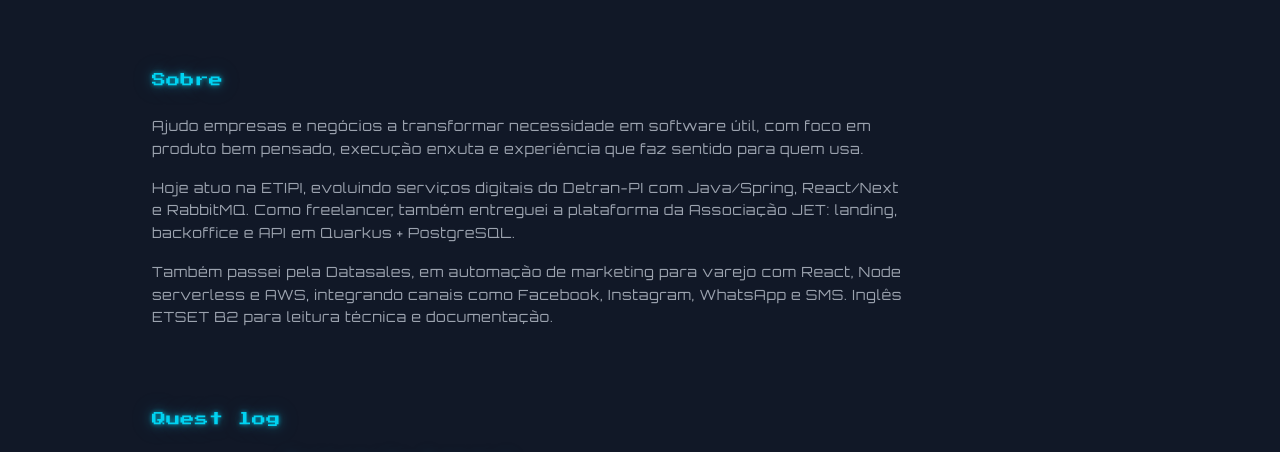
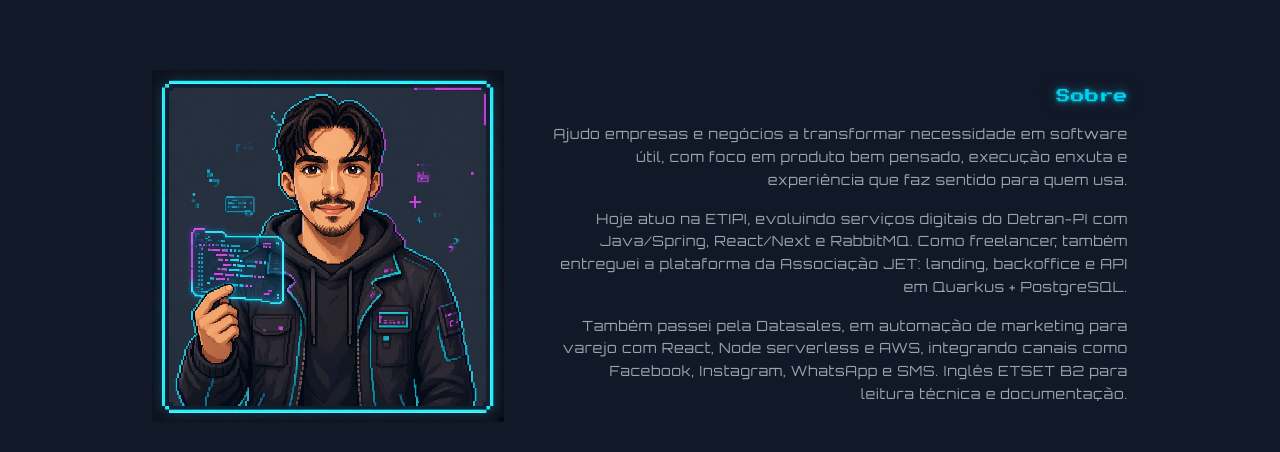
Before and after one commit to Jackie098/portfolio, a Next.js app: page / in a window 1280 px wide. Shown: the part 807-1259 px from the top of the page. Built offline with nearby package versions, Linux system fonts and the light colour scheme.

Commit message:
feat: add tech mage portrait beside about copy
Give Sobre a two-column layout so the section has a visual counterpart instead of text alone.

Co-authored-by: Cursor <cursoragent@cursor.com>

```diff
--- a/app/page.tsx
+++ b/app/page.tsx
@@ -160,16 +160,30 @@ export default function HomePage() {
         </PlayerDossier>
 
         <section id="sobre" className="scroll-mt-24" aria-labelledby="sobre-heading">
+          <div className="grid items-center gap-8 md:grid-cols-[minmax(0,20rem)_minmax(0,1fr)] md:gap-10 lg:grid-cols-[minmax(0,22rem)_minmax(0,1fr)] lg:gap-12">
+            <figure className="relative mx-auto w-full max-w-sm overflow-hidden md:mx-0 md:max-w-none">
+              {/* eslint-disable-next-line @next/next/no-img-element */}
+              <img
+                src={site.techMageAvatar}
+                alt={`${site.name} em pixel art, variação tech mage`}
+                width={1024}
+                height={1024}
+                className="h-auto w-full"
+              />
+            </figure>
+            <div className="flex flex-col gap-4 text-sm leading-relaxed text-muted-foreground md:items-end md:text-right">
               <h2
                 id="sobre-heading"
-            className="mb-6 font-press-start text-sm text-primary retro-glow"
+                className="font-press-start text-sm text-primary retro-glow"
               >
                 Sobre
               </h2>
-          <div className="flex max-w-prose flex-col gap-4 text-sm leading-relaxed text-muted-foreground">
+              <div className="flex max-w-prose flex-col gap-4">
                 {site.about.map((paragraph) => (
                   <p key={paragraph}>{paragraph}</p>
                 ))}
+              </div>
+            </div>
           </div>
         </section>
 
--- a/content/site.ts
+++ b/content/site.ts
@@ -15,6 +15,7 @@ export const site = {
   heroCodingAvatar: "/carlos-pixel-avatar-coding-laptop-tight-frame.png",
   heroCodingAvatarLight:
     "/carlos-pixel-avatar-coding-desliga-isso-deadpan-tight-frame.png",
+  techMageAvatar: "/carlos-pixel-avatar-tech-mage.png",
   pitch:
     "Desenvolvo produtos e sistemas sob medida, com foco em performance, clareza e resultado para o negócio.",
   playerBio:
```
Lines whose indentation alone changed are shown as unchanged.
